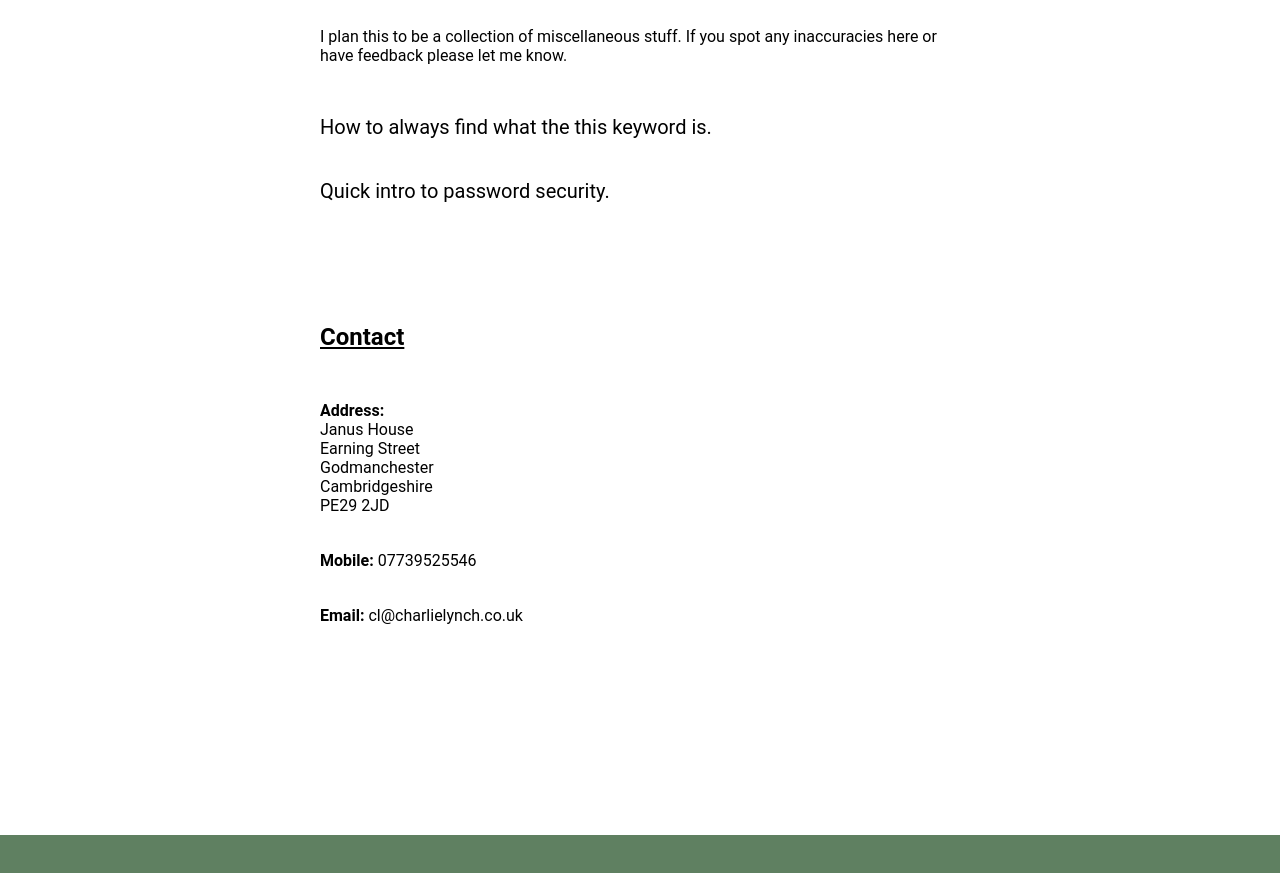
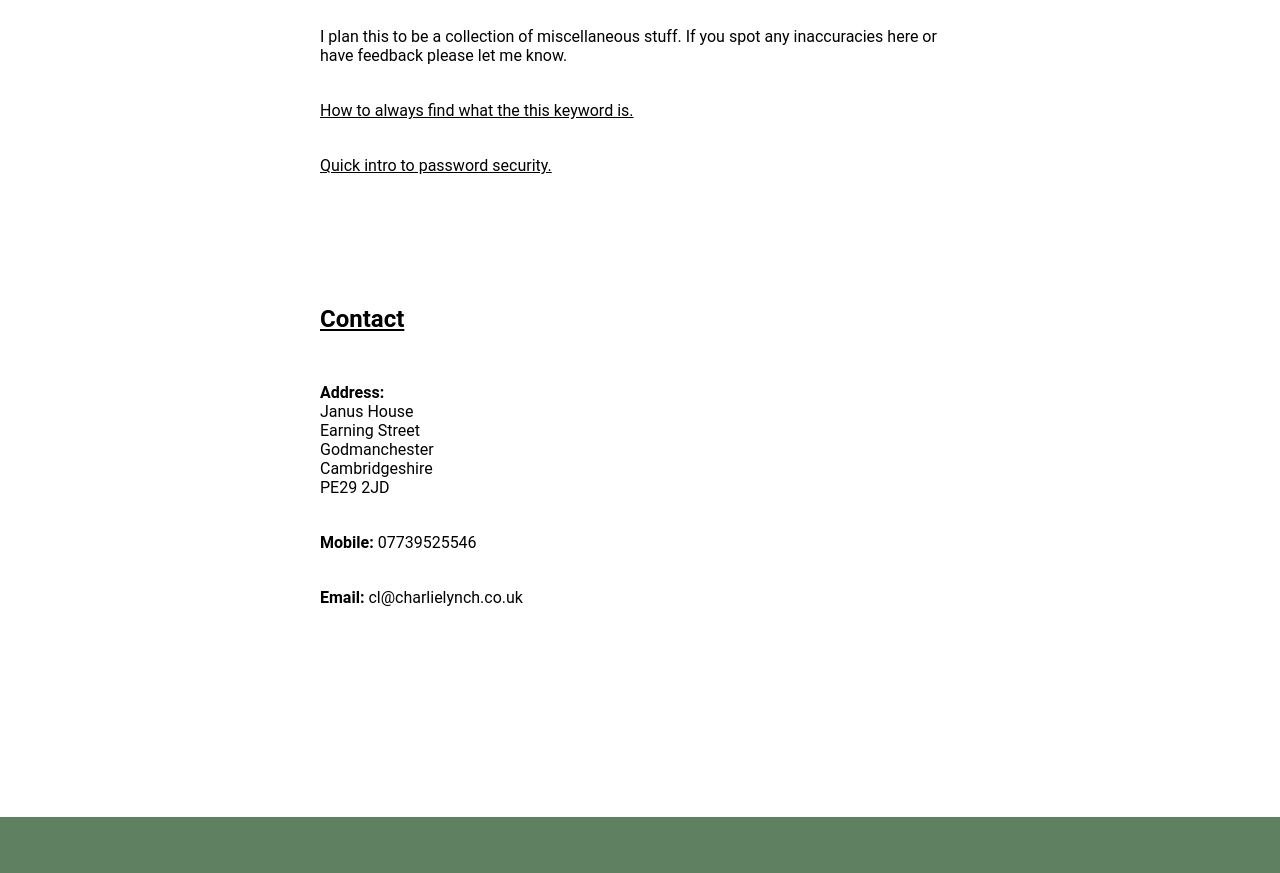
Before and after one commit to CPLynch/cvsite, a website: page public/home.html in a window 1280 px wide. Shown: the part 2771-3644 px from the top of the page. Drawn offline with Linux system fonts and the light colour scheme.

Commit message:
home.html notes section tweeked

```diff
--- a/public/home.html
+++ b/public/home.html
@@ -111,8 +111,8 @@
 
 		<div class='content_section ' id='notes_content_section'>
 			<p>I plan this to be a collection of miscellaneous stuff. If you spot any inaccuracies here or have feedback please let me know.</p>
-			<h3><a href='thisKeyword.html'>How to always find what the this keyword is.</a></h3>
-			<h3><a href='passwordSecurity.html'>Quick intro to password security.</a></h3>
+			<p><a href='thisKeyword.html'><span class='underline'>How to always find what the this keyword is.</span></a></p>
+			<p><a href='passwordSecurity.html'><span class='underline'>Quick intro to password security.</span></a></p>
 
 		</div>
 
```
Also changed, not shown: public/thisKeyword.html (+1 -1 lines).
